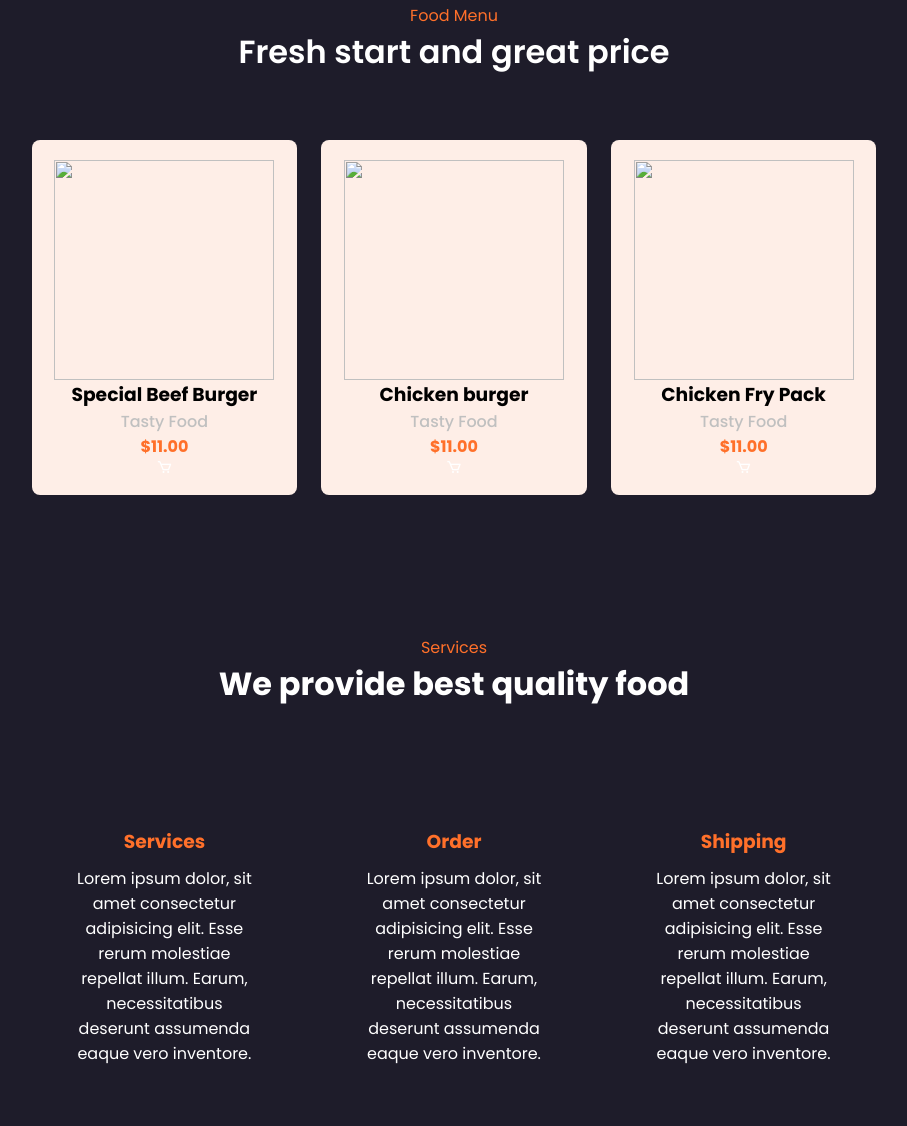
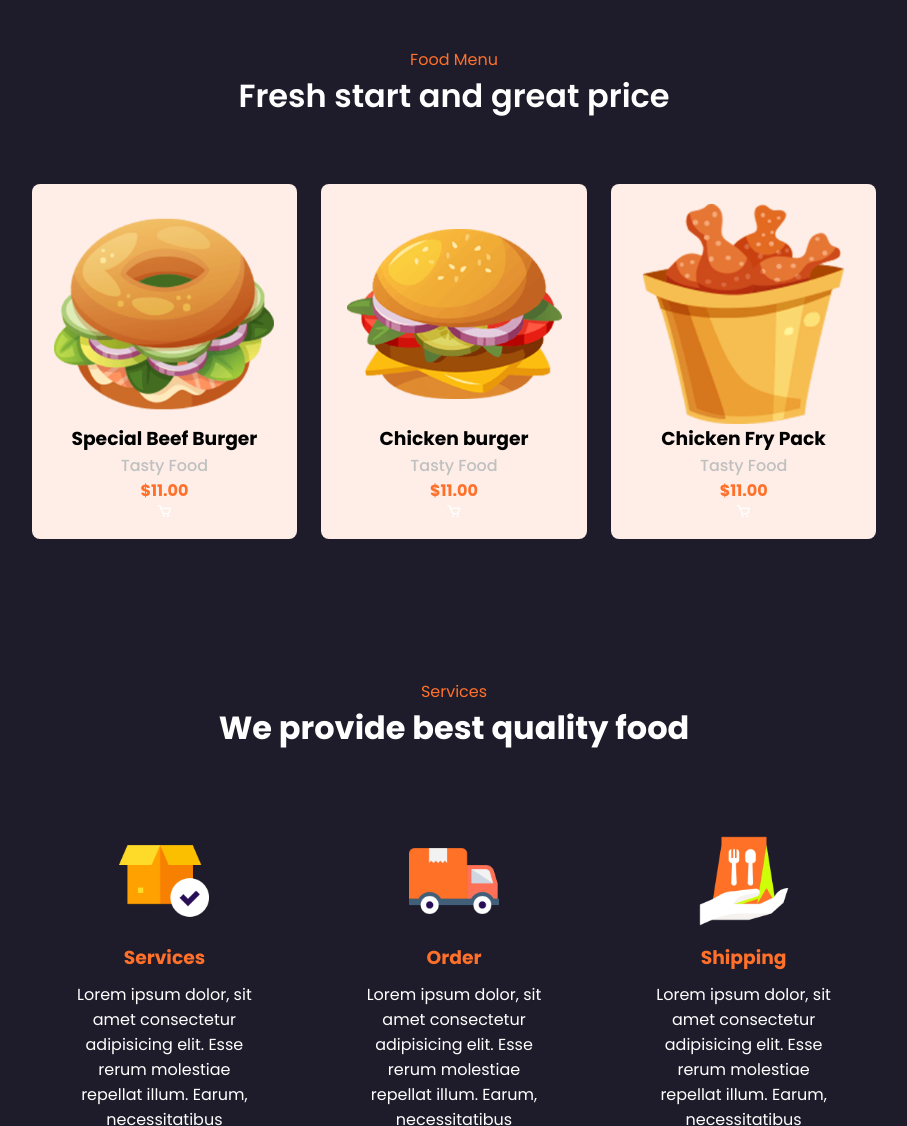
Before and after one commit to r0hit1044/project1, a plain HTML site: page index.html in a window 1280 px wide. Shown: the part 1271-2397 px from the top of the page, without its empty margins (186-1093 px from the left). Drawn offline with nearby package versions, Linux system fonts and the light colour scheme; a script that the page names is missing.

Commit message:
Update index.html

```diff
--- a/index.html
+++ b/index.html
@@ -31,13 +31,13 @@
             <a href="#" class="btn">Today's Menu</a>
         </div>
         <div class="home-img">
-            <img src="img-20231105T070026Z-001/img/home.png" alt="home">
+            <img src="home.png" alt="home">
         </div>
     </section>
     <!---------about start---------->
     <section class="about">
         <div class="about-img" id="about">
-            <img src="img-20231105T070026Z-001/img/about.png">
+            <img src="about.png">
         </div>
         <div class="about-text">
             <span>About Us</span>
@@ -59,7 +59,7 @@
         <div class="menu-img">
             <div class="box">
                 <div class="box-img">
-                <img src="img-20231105T070026Z-001/img/food1.png" alt="" class="img1"></div>
+                <img src="food1.png" alt="" class="img1"></div>
                 <h3 class="text">Special Beef Burger</h3>
                 <span class="tasty">Tasty Food</span>
                 <p class="dollar">$11.00</p>
@@ -67,7 +67,7 @@
             </div>
             <div class="box">
                 <div class="box-img">
-                <img src="img-20231105T070026Z-001/img/food2.png" alt="" class="img2"></div>
+                <img src="food2.png" alt="" class="img2"></div>
                 <h3 class="text">Chicken burger</h3>
                 <span class="tasty">Tasty Food</span>
                 <p class="dollar">$11.00</p>
@@ -75,7 +75,7 @@
             </div>
             <div class="box">
                 <div class="box-img">
-                <img src="img-20231105T070026Z-001/img/food3.png" alt="" class="img3"></div>
+                <img src="food3.png" alt="" class="img3"></div>
                 <h3 class="text">Chicken Fry Pack</h3>
                 <span class="tasty">Tasty Food</span>
                 <p class="dollar">$11.00</p>
@@ -91,18 +91,18 @@
         </div>
         <div class="service-img">
         <div class="box2">
-                <img src="img-20231105T070026Z-001/img/s1.png" alt="">
+                <img src="s1.png" alt="">
                 <h3>Services</h3>
 
             <span>Lorem ipsum dolor, sit amet consectetur adipisicing elit. Esse rerum molestiae repellat illum. Earum, necessitatibus deserunt assumenda eaque vero inventore.</span>
         </div>
         <div class="box2">
-                <img src="img-20231105T070026Z-001/img/s2.png" alt="">
+                <img src="s2.png" alt="">
                 <h3>Order</h3>
             <span>Lorem ipsum dolor, sit amet consectetur adipisicing elit. Esse rerum molestiae repellat illum. Earum, necessitatibus deserunt assumenda eaque vero inventore.</span>
         </div>
         <div class="box2">
-                <img src="img-20231105T070026Z-001/img/s3.png" alt="">
+                <img src="s3.png" alt="">
                 <h3>Shipping</h3>
             <span>Lorem ipsum dolor, sit amet consectetur adipisicing elit. Esse rerum molestiae repellat illum. Earum, necessitatibus deserunt assumenda eaque vero inventore.</span>
         </div>
```
